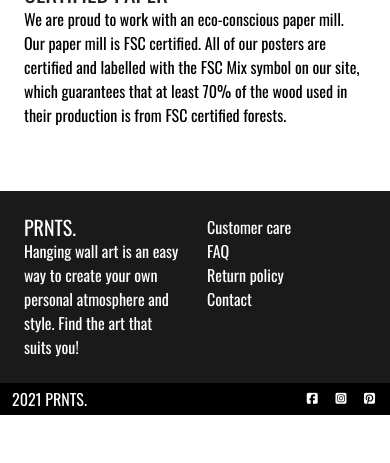
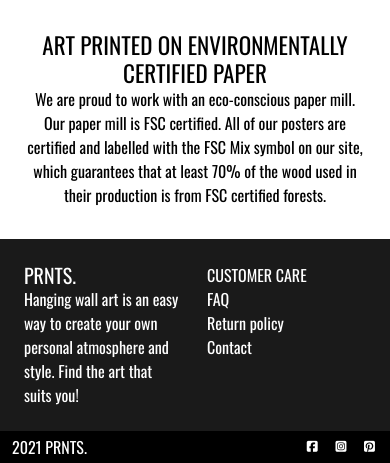
Before and after one commit to juanstelling/MS4-prints, a Django app: page /sustainability/ in a window 390 px wide. Shown: the part 1352-1815 px from the top of the page. Before the commit the page ends 1767 px from the top, so only its background shows below. Run offline with Django 3.2, Linux system fonts and the light colour scheme; some libraries are stand-ins or nearby versions.

Commit message:
Added mobile responsiveness

```diff
--- a/bag/templates/bag/bag.html
+++ b/bag/templates/bag/bag.html
@@ -3,10 +3,8 @@
 {% block extra_title %}| SHOPPING BAG {% endblock %}
 
 {% block content %}
-    <!-- Shopping bag -->
     {% include 'bag/includes/shoppingbag.html' %}
     {% include 'includes/usp.html' %}
-    {% include 'home/includes/newsletter.html' %}
 {% endblock %}
 
 {% block postloadjs %}
--- a/checkout/templates/checkout/includes/checkout_success_section.html
+++ b/checkout/templates/checkout/includes/checkout_success_section.html
@@ -5,9 +5,9 @@
     </div>
 </div>
 {% endif %}
-<div class="row pt-5 px-5 pb-5">
+<div class="row pt-5 px-4 pb-5">
     <!-- Thank you info -->
-    <div class="col-12 col-lg-6 col-lx-6 ps-5 pb-5">
+    <div class="col-12 col-lg-6 col-lx-6 pb-5">
         {% if not from_profile %}
             <h4 class="pb-3">We'll email <strong>{{ order.email }} </strong>with the order confirmation with details and tracking info.</h4>
             <a href="{% url 'products' %}" class="btn btn-black ">
@@ -22,7 +22,6 @@
     <div class="col-12 col-lg-6 col-lx-6 border custom-col bg-brown">
         <h5 class="text-uppercase pt-2">Order summary</h5>
         <p class="my-0">{{ order.date }}</p>
-        <p class="my-0">Order number: {{ order.order_number }}</p>
         <hr>
         <div class="row">
             <p class="text-uppercase">Products</p>
--- a/checkout/templates/checkout/includes/product_checkout.html
+++ b/checkout/templates/checkout/includes/product_checkout.html
@@ -10,7 +10,7 @@
         <h2 class="text-black text-uppercase text-center">Checkout</h2>
     </div>
 </div>
-<div class="row pt-5 px-4">
+<div class="row pt-5 px-2">
      <!-- Summary of products -->
     <div class="col-12 col-lg-3 col-lx-3 border custom-col bg-brown">
         <h5 class="uppercase pt-2">Order summary ({{ product_count }})</h5>
@@ -70,7 +70,7 @@
                 <input type="hidden" value="{{ client_secret }}" name="client_secret">
             </fieldset>
             <!-- Sumbit -->
-            <div class="submit-button text-end mt-5 mb-2 px-3">
+            <div class="submit-button text-end mt-5 mb-2 pb-2">
                 <a href="{% url 'view_bag' %}" class="btn btn-black">
                     <span class="text-uppercase fw-bold"> < Adjust Bag</span>
                 </a>
--- a/contact/templates/contact/includes/get_in_contact.html
+++ b/contact/templates/contact/includes/get_in_contact.html
@@ -7,7 +7,7 @@
 <div class="container">
     <div class="row pb-3">
         <div class="col-12 col-lg-6 pb-4">
-        <h5 class="uppercase">Prnts.</h5>
+        <h5 class="text-uppercase">Prnts.</h5>
         <p><i class="fas fa-phone-alt"></i> +31655595693</p>
         <p><i class="far fa-envelope"></i> prnts.art@test.com</p>
         </div>
--- a/pages/templates/pages/faq.html
+++ b/pages/templates/pages/faq.html
@@ -108,7 +108,7 @@
             </div>
         </div>
         <div class="row pt-5">
-            <h5 class="text-black uppercase py-1">Returns</h5>
+            <h5 class="text-black text-uppercase py-1">Returns</h5>
             <div class="accordion" id="accordionreturn">
                 <div class="accordion-item">
                     <h2 class="accordion-header" id="headingSix">
--- a/pages/templates/pages/sustainability.html
+++ b/pages/templates/pages/sustainability.html
@@ -19,10 +19,40 @@
                 even more beautiful world.
             </h5>
         </div>
+        <!-- Mobile blocks with picture  -->
+        <div class="d-block d-md-none d-lg-none d-xl-none">
+            <div class="row">
+                <div class="col-12 text-center py-3">
+                    <img src="https://prnts.s3.eu-west-3.amazonaws.com/media/green-leave.jpg" class="img-fluid about-img" alt="green leave">
+                </div>
+                <div class="col-12 py-3 text-center">
+                    <h3 class="text-uppercase text-black">Caring for both environment and society</h3>
+                    <p class="text-black">
+                        As of 2020 we are a Forest Stewardship Council® (FSC) certified company, a
+                        natural step in our journey towards our sustainability goals. FSC is a non-profit
+                        organisation that sets certain high standards to ensure forestry is practiced in an
+                        environmentally responsible, socially beneficial way.
+                    </p>
+                </div>
+                <div class="col-12 py-3 text-center">
+                    <img src="https://prnts.s3.eu-west-3.amazonaws.com/media/plant.jpg" class="img-fluid about-img" alt="green plant">
+                </div>
+                <div class="col-12 py-3 text-center">
+                    <h3 class="text-uppercase text-black">Art printed on environmentally certified paper</h3>
+                    <p class="text-black">
+                        We are proud to work with an eco-conscious paper mill. Our paper mill is FSC certified.
+                        All of our posters are certified and labelled with the FSC Mix symbol on our site, which
+                        guarantees that at least 70% of the wood used in their production is from FSC certified forests.
+                    </p>
+                </div>
+            </div>
+        </div>
+        <!-- Desktop -->
+        <div class="d-none d-md-block d-lg-block d-xl-block">
             <div class="row pt-4 pb-2">
                 <div class="col text-end">
                     <img src="https://prnts.s3.eu-west-3.amazonaws.com/media/green-leave.jpg"
-                    class="sus-img" alt="green leave">
+                        class="fluid-img about-img" alt="green leave">
                 </div>
                 <div class="col">
                     <h3 class="text-uppercase text-black">Caring for both environment and society</h3>
@@ -37,7 +67,7 @@
             <div class="row pb-5">
                 <div class="col text-end">
                     <img src="https://prnts.s3.eu-west-3.amazonaws.com/media/plant.jpg"
-                    class="sus-img" alt="green plant">
+                        class="fluid-img about-img" alt="green plant">
                 </div>
                 <div class="col">
                     <h3 class="text-uppercase text-blackpt-5">Art printed on environmentally certified paper</h3>
@@ -49,4 +79,5 @@
                 </div>
             </div>
         </div>
+    </div>
 {% endblock %}
--- a/products/templates/products/includes/productdetails.html
+++ b/products/templates/products/includes/productdetails.html
@@ -3,12 +3,12 @@
         <h1 class="text-black text-center fw-bold">{{ product.name }}</h1>
     </div>
 </div>
-<div class="row px-5 pb-2">
+<div class="row px-3 pb-2">
     <div class="col">
         <a class="text-black" href="{% url 'products' %}"><h6>< Go back to all prints</h6></a>
     </div>
 </div>
-<div class="row pb-4 px-5">
+<div class="row pb-4 px-3">
     <!-- Image -->
     <div class="col-12 col-md-6 col-lg-6">
         {% if product.image %}
@@ -106,7 +106,7 @@
         {% endif %}
     </div>
 </div>
-<div class="row pb-4 px-5">
+<div class="row pb-4 px-3">
     <h6 class="text-black text-uppercase">Product description </h6>
     <p>{{ product.description }}</p>
 </div>
--- a/static/css/base.css
+++ b/static/css/base.css
@@ -77,7 +77,7 @@ ul {
 }
 
 .bg-image {
-    background: url("/media/marmer.jpg");
+    background: url("https://prnts.s3.eu-west-3.amazonaws.com/media/marmer.jpg");
     height: 300px;
 }
 
@@ -100,11 +100,6 @@ ul {
 .bag-img {
     height: 80px;
     width: 120px;
-}
-
-.sus-img {
-    height: 300px;
-    width: 300px;
 }
 
 /* -------------------------------- Buttons / links  */
@@ -140,6 +135,15 @@ ul {
 .btn-modal {
     padding: 0;
     padding-bottom: 3px;
+}
+
+.accordion-button:not(.collapsed) {
+    color: #000;
+    background-color: #e0d2ae;
+}
+
+.accordion-button:focus {
+    border: 0px;
 }
 
 /* -------------------------------- Input fields  */
@@ -323,12 +327,15 @@ input:-internal-autofill-selected {
         font-size: 10px;
 
     }
+    .custom-toast {
+        max-width: 80%;
+    }
     .toast-container {
         left: 17%;
     }
 }
 
-/* media queryies for iphone ipad*/
+/* media queryies for iPad */
 @media screen and (min-width: 768px) and (max-width: 1023px) {
     .about-img {
         height: 300px;
--- a/templates/includes/footer.html
+++ b/templates/includes/footer.html
@@ -44,7 +44,7 @@
         <!-- My Pages -->
         <div class="col py-4 d-none d-lg-flex">
             <ul class="list-unstyled">
-                <li class="uppercase text-white">My Pages</li>
+                <li class="text-uppercase text-white">My Pages</li>
                 {% if request.user.is_authenticated %}
                     {% if request.user.is_superuser %}
                         <li>
@@ -71,7 +71,7 @@
         <!-- Customer Care -->
         <div class="col py-4">
             <ul class="list-unstyled">
-                <li class="uppercase text-white">Customer care</li>
+                <li class="text-uppercase text-white">Customer care</li>
                 <li>
                     <a class="text-white text-decoration-none" href="{% url 'faq' %}">FAQ</a>
                 </li>
--- a/templates/includes/toasts/info_toast.html
+++ b/templates/includes/toasts/info_toast.html
@@ -4,6 +4,6 @@
         <button type="button" class="btn-close" data-bs-dismiss="toast" aria-label="Close"></button>
     </div>
     <div class="toast-body">
-        <strong>{{ message }}</strong>
+        <strong class="text-success">{{ message }}</strong>
     </div>
 </div>
--- a/templates/includes/usp.html
+++ b/templates/includes/usp.html
@@ -21,7 +21,7 @@
             <i class="fas fa-seedling"></i>
         </div>
         <h4 class="text-uppercase text-center text-black"><strong>Sustainable</strong></h4>
-        <a class="text-black" href=""><p class="text-uppercase text-center">Read here more about it</p></a>
+        <a class="text-black" href="{% url 'sustainability' %}"><p class="text-uppercase text-center">Read here more about it</p></a>
     </div>
     <!-- Save payments -->
     <div class="col-6 col-sm-3">
```
Also changed, not shown: pages/templates/pages/company.html (+28 -30 lines). Lines whose indentation alone changed are shown as unchanged.
